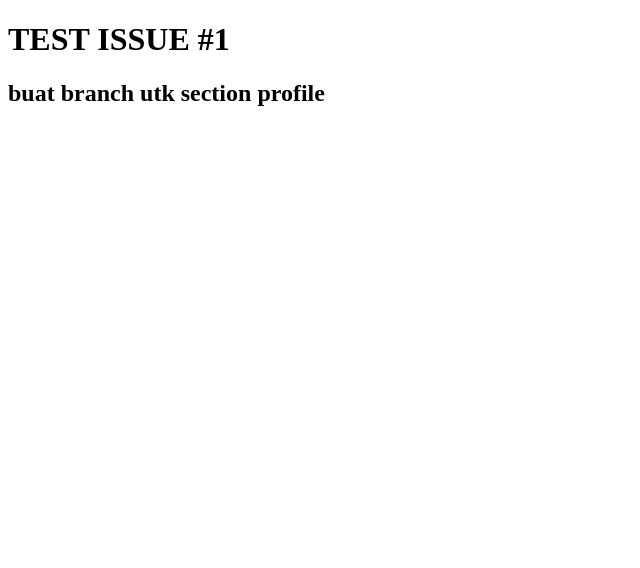
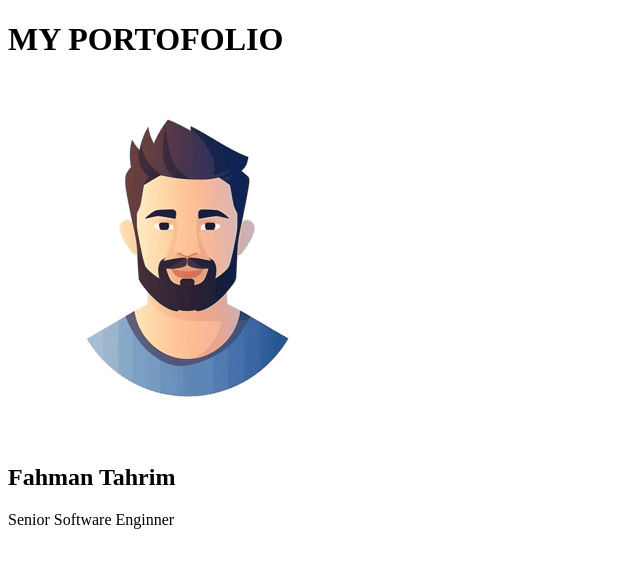
Before and after one commit to fahmanemotion/latihan_repo, a plain HTML site: page index.html in a window 1280 px wide. Shown: the whole page, without its empty margins (0-640 px from the left). Drawn offline with Linux system fonts and the light colour scheme.

Commit message:
html untuk kerangka profile

```diff
--- /dev/null
+++ b/assets/css/styles.css
@@ -0,0 +1,87 @@
+/* Reset CSS */
+
+* {
+  margin: 0;
+  padding: 0;
+  box-sizing: border-box;
+}
+
+/* Global Styles */
+
+body {
+  font-family: Arial, Helvetica, sans-serif;
+  font-size: 16px;
+  line-height: 1.6;
+  background-color: #f5f5f5;
+  color: #333;
+}
+
+/* Typography */
+
+h1,
+h2,
+h3,
+h4,
+h5,
+h6 {
+  margin-bottom: 10px;
+}
+
+p {
+  margin-bottom: 16px;
+}
+
+/* Layout */
+
+.container {
+  width: 90%;
+  max-width: 1200px;
+  margin: 0 auto;
+}
+
+/* Header */
+
+header {
+  background-color: #ffffff;
+  padding: 20px;
+}
+
+/* Navigation */
+
+nav ul {
+  list-style: none;
+}
+
+nav ul li {
+  display: inline-block;
+  margin-right: 20px;
+}
+
+nav ul li a {
+  text-decoration: none;
+  color: #333;
+}
+
+/* Button */
+
+.btn {
+  display: inline-block;
+  padding: 10px 20px;
+  background-color: #007bff;
+  color: white;
+  text-decoration: none;
+  border-radius: 5px;
+}
+
+.btn:hover {
+  background-color: #0056b3;
+}
+
+/* Footer */
+
+footer {
+  text-align: center;
+  padding: 20px;
+}
+
+/* Styles syntaks starts bellow */
--- a/index.html
+++ b/index.html
@@ -6,7 +6,12 @@
     <title>Document</title>
   </head>
   <body>
-    <h1>TEST ISSUE #1</h1>
-    <h2>buat branch utk section profile</h2>
+    <header><h1>MY PORTOFOLIO</h1></header>
+    <section class="profile">
+      <img src="assets/image/avatar.png" alt="" />
+      <div class="profile-info"></div>
+      <h2>Fahman Tahrim</h2>
+      <p>Senior Software Enginner</p>
+    </section>
   </body>
 </html>
```
Also changed, not shown: assets/image/avatar.png (added).
